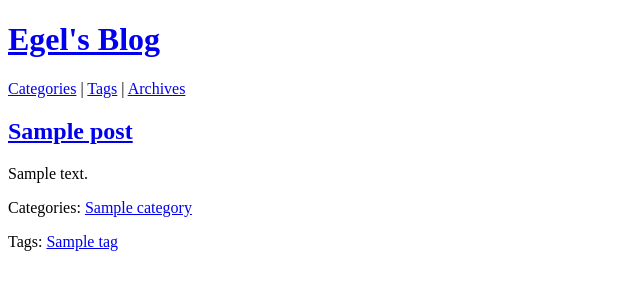
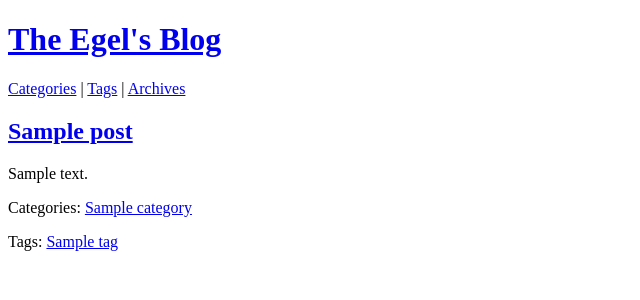
Before and after one commit to egel/TheEgelBlog, a Django app: page /blog/ in a window 1280 px wide. Shown: the top 300 px of the page, without its empty margins (0-640 px from the left). Run offline with Django 3.2, Linux system fonts and the light colour scheme; tables that the repository leaves empty hold one stand-in row (values such as "Sample post").

Commit message:
Changed name for The Egel's blog

```diff
--- a/blog/templates/base.html
+++ b/blog/templates/base.html
@@ -5,7 +5,7 @@
     <title>{% block head_title %}Welcome to my blog{% endblock %}</title>
   </head>
   <body>
-    <h1><a href="{% url 'blog.views.index' %}">Egel's Blog</a></h1>
+    <h1><a href="{% url 'blog.views.index' %}">The Egel's Blog</a></h1>
     {% block content %}
 
     {% endblock %}
```
Also changed, not shown: README.md.
